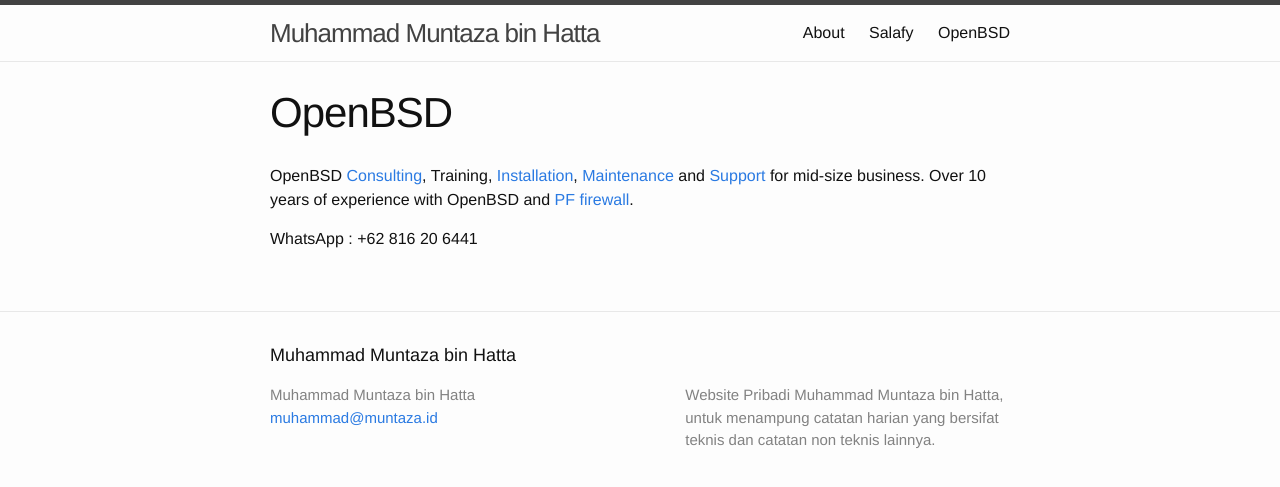
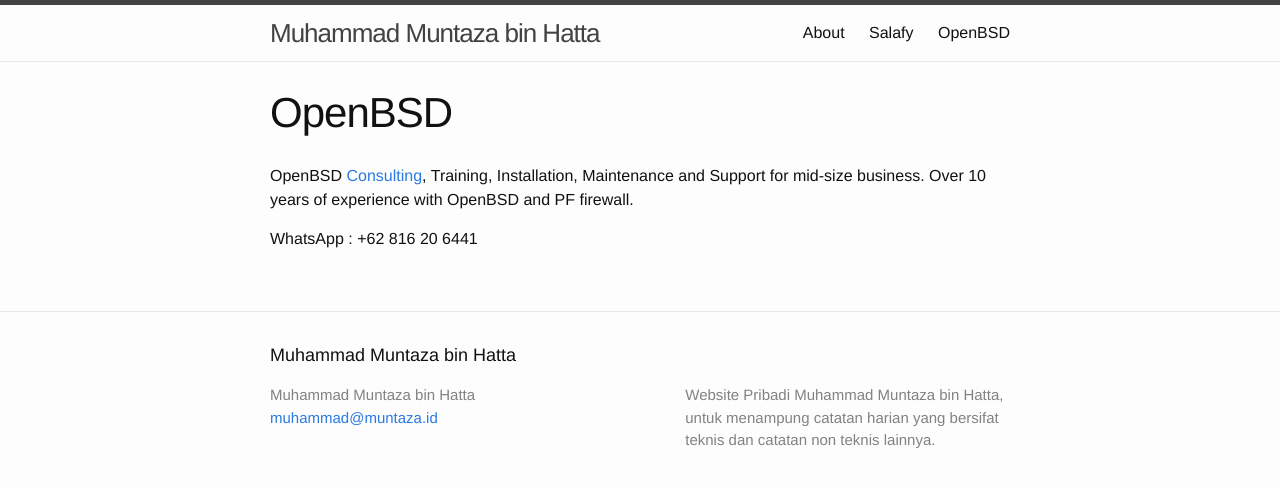
Before and after one commit to muntaza/muntaza.github.io, a Jekyll site: the page built from openbsd.md, in a window 1280 px wide. Shown: the top 487 px of the page. Built offline with Jekyll 4.4.1, drawn with Linux system fonts in a browser that asks for light colours; some of the changed lines change nothing that is shown.

Commit message:
perbaiki iklan OpenBSD

```diff
--- a/openbsd.md
+++ b/openbsd.md
@@ -6,6 +6,6 @@
 
 
 
-OpenBSD [Consulting](https://www.openbsd.org/support.html#Indonesia), Training, [Installation](https://www.muntaza.id/openbsd/ssh/2018/12/09/public-key-only-ssh-openbsd.html), [Maintenance](https://www.muntaza.id/openbsd/2019/08/31/openbsd-httpd.html) and [Support](https://www.muntaza.id/openbsd/2019/03/17/deploy-openbsd1.html) for mid-size business. Over 10 years of experience with OpenBSD and [PF firewall](https://www.muntaza.id/openbsd/2019/08/31/openbsd-pf-cloud.html).
+OpenBSD [Consulting](https://www.openbsd.org/support.html#Indonesia), Training, Installation, Maintenance and Support for mid-size business. Over 10 years of experience with OpenBSD and PF firewall.
 
 WhatsApp : +62 816 20 6441
```
